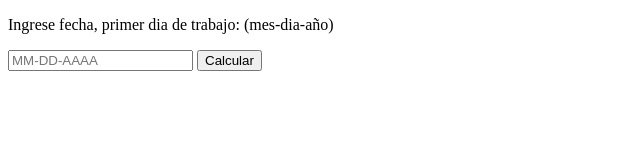
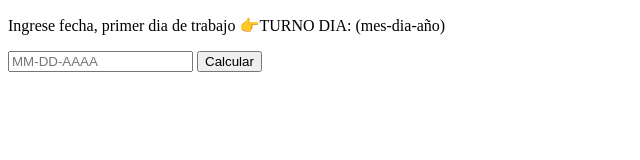
Before and after one commit to samueldazadaza/turnos, a website: page index.html in a window 1280 px wide. Shown: the whole page, without its empty margins (0-640 px from the left). Drawn offline with nearby package versions, Linux system fonts and the light colour scheme.

Commit message:
ADD turno dia txt

```diff
--- a/index.html
+++ b/index.html
@@ -9,7 +9,7 @@
     <!-- <link href="https://unpkg.com/tailwindcss@^2/dist/tailwind.min.css" rel="stylesheet"> -->
 </head>
 <body class="text-lg">
-        <p>Ingrese fecha, primer dia de trabajo: (mes-dia-año)</p>
+        <p>Ingrese fecha, primer dia de trabajo 👉TURNO DIA: (mes-dia-año)</p>
         <input type="text" placeholder="MM-DD-AAAA" id="date">
         <button id="calcular">Calcular</button>
 
```
